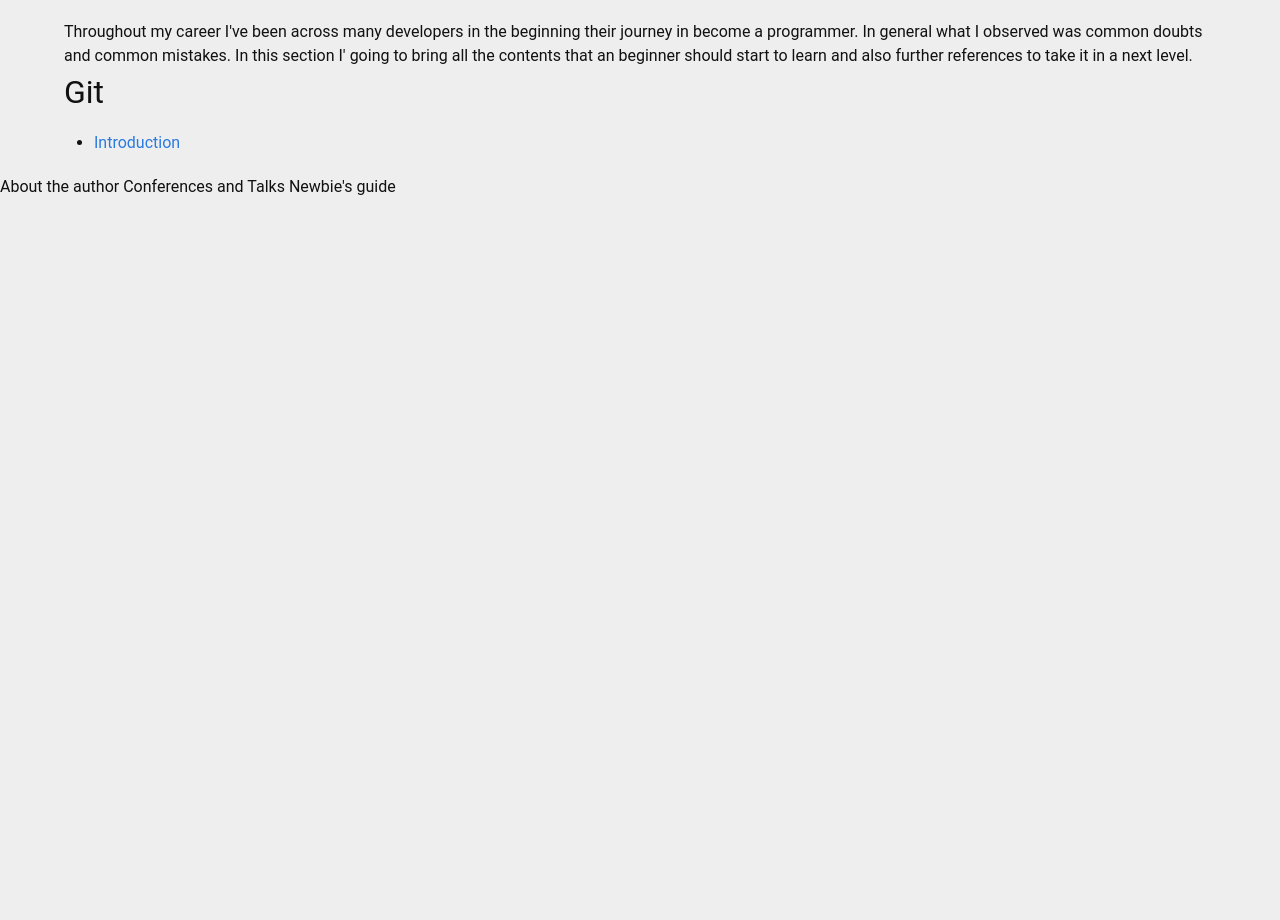
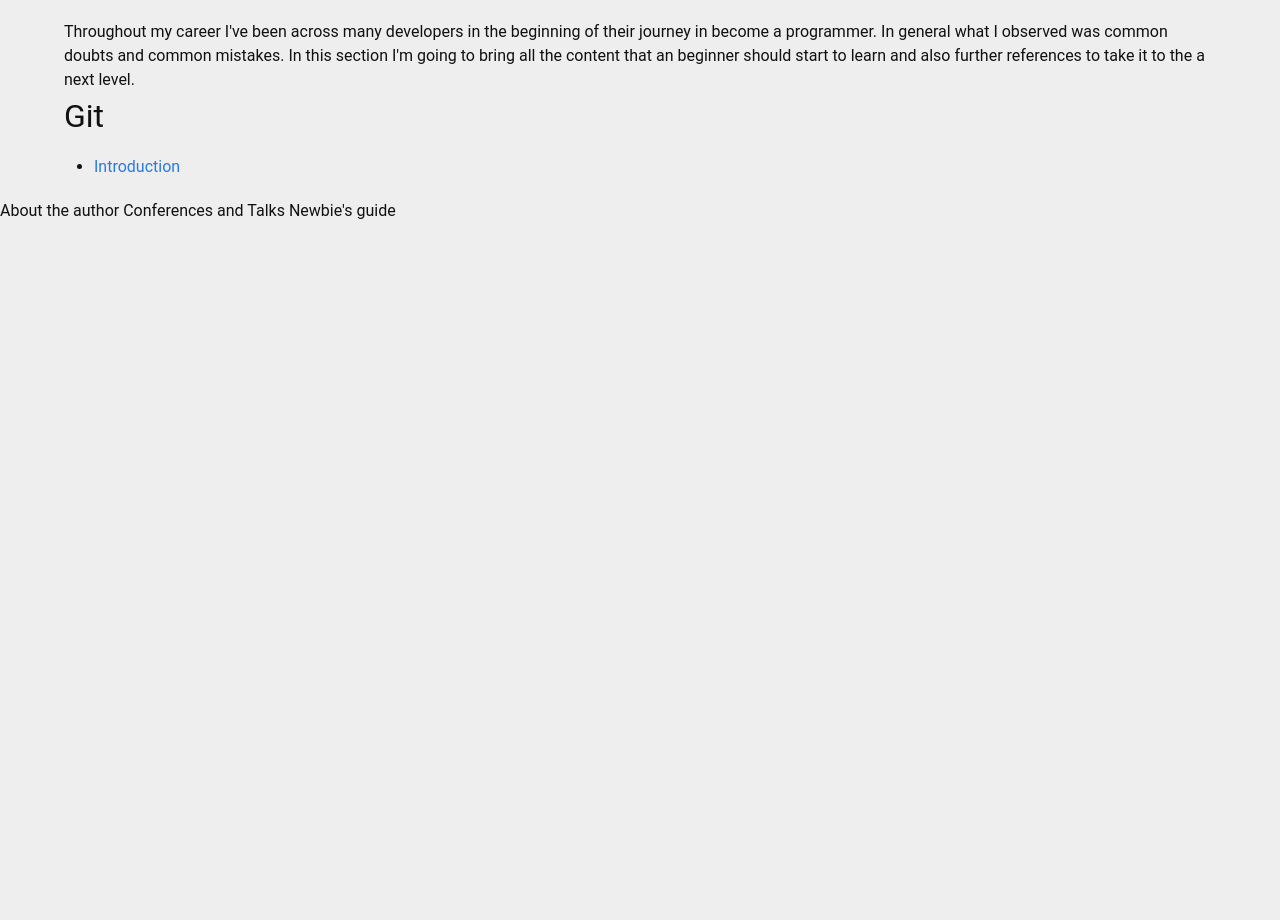
Before and after one commit to tiepdotme/marabesi.com, a Jekyll site: the page built from newbie-guide.html, in a window 1280 px wide. Built offline with Jekyll 4.4.1, drawn with Linux system fonts in a browser that asks for light colours; comment, search, counter and statistics services are not loaded.

Commit message:
fixed typos

```diff
--- a/newbie-guide.html
+++ b/newbie-guide.html
@@ -14,11 +14,11 @@ first_name: Matheus
 last_name: Marabesi
 ---
 
-Throughout my career I've been across many developers in the beginning their journey in become a programmer.
+Throughout my career I've been across many developers in the beginning of their journey in become a programmer.
 In general what I observed was common doubts and common mistakes.
 
-In this section I' going to bring all the contents that an beginner should start to learn and also
-further references to take it in a next level.
+In this section I'm going to bring all the content that an beginner should start to learn and also
+further references to take it to the a next level.
 
 <h1>Git</h1>
 <ul>
```
